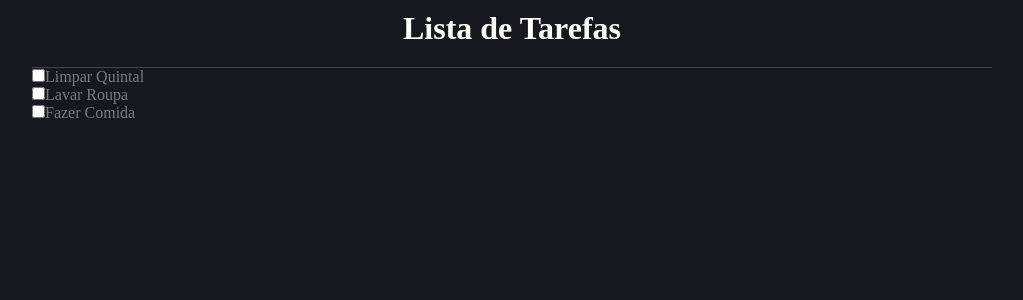
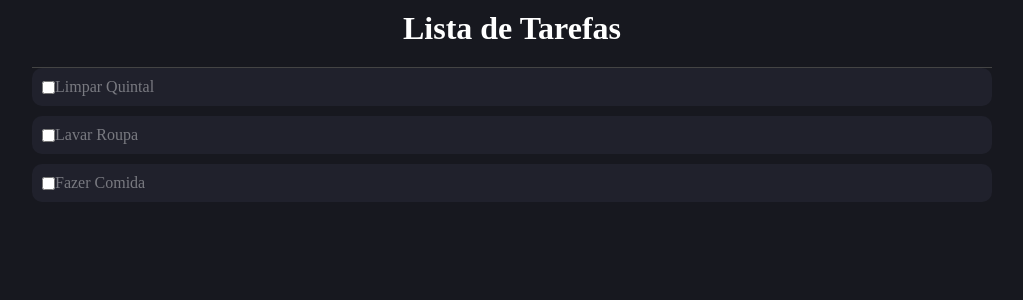
Before and after one commit to philipef-dev/to-do, a React (Vite) app: page / in a window 1280 px wide. Shown: the top 300 px of the page, without its empty margins (128-1151 px from the left). Built offline with nearby package versions, Linux system fonts and the light colour scheme.

Commit message:
Feat: Dando inicio a estilização do componente ListItem

```diff
--- a/src/components/ListItem/styles.ts
+++ b/src/components/ListItem/styles.ts
@@ -1,4 +1,10 @@
 import styled from 'styled-components';
 
 export const Container = styled.div`
+    display: flex;
+    background-color: #20212c;
+    padding: 10px;
+    border-radius: 10px;
+    margin-bottom: 10px;
+    align-items: center;
 `
```
